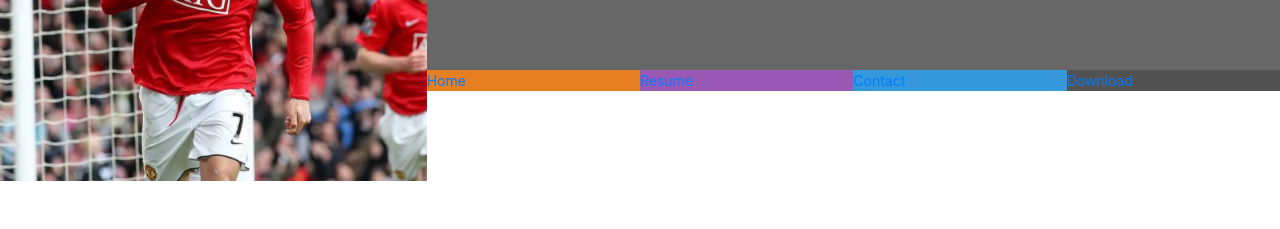
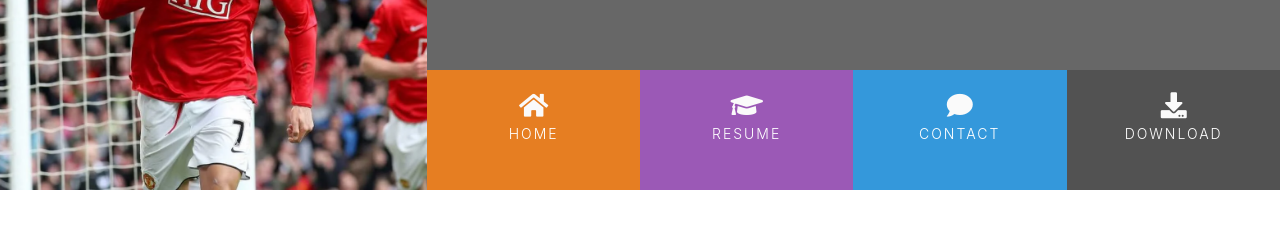
Before and after one commit to ConRdav/bootstrap-resume, a plain HTML site: page index.html in a window 1280 px wide. Shown: the part 179-408 px from the top of the page. Drawn offline with nearby package versions, Linux system fonts and the light colour scheme.

Commit message:
Add nav bar styling and hover.css effect

```diff
--- a/assets/css/style.css
+++ b/assets/css/style.css
@@ -21,7 +21,6 @@
 .ui-menu-color-download {
     background-color: #525252;
 }
-
 /*Heading*/
 
 header {
@@ -69,7 +68,49 @@ header {
     font-size: 0;
 }
 
+#nav {
+    margin: 0;
+}
+
 #nav li {
     font-size: 14px;
     padding: 0;
 }
+
+.menuitem {
+    height: 120px;
+    text-align: center;
+    padding: 0;
+}
+
+.menuitem a {
+    width: 100%;
+    text-decoration: none;
+    color: #fff;
+    height: 120px;
+}
+
+.menuitem a i {
+    padding-top: 22px;
+    display: block;
+    color: #fafafa;
+    font-size: 26px;
+}
+
+.menuitem span {
+    display: block;
+    width: 100%;
+    padding-top: 5px;
+    text-align: center;
+    text-transform: uppercase;
+    font-size: 14px;
+    font-weight: 300;
+    letter-spacing: 2px;
+}
+
+/*Hover.css*/
+
+.hvr-sweep-to-bottom:before {
+    background-color: rgba(0,0,0,0.2);
+    height: 120px;
+}
--- a/index.html
+++ b/index.html
@@ -6,6 +6,7 @@
     <meta name="viewport" content="width=device-width, initial-scale=1.0">
     <link rel="stylesheet" href="https://maxcdn.bootstrapcdn.com/bootstrap/4.2.1/css/bootstrap.min.css"/>
     <link rel="stylesheet" href="https://use.fontawesome.com/releases/v5.0.10/css/all.css" integrity="sha384-+d0P83n9kaQMCwj8F4RJB66tzIwOKmrdb46+porD/OvrJ+37WqIM7UoBtwHO6Nlg" crossorigin="anonymous">
+    <link rel="stylesheet" href="https://cdnjs.cloudflare.com/ajax/libs/hover.css/2.1.1/css/hover-min.css" type="text/css" />
     <link rel="stylesheet" href="assets/css/style.css">
     <title>Resumé</title>
 </head>
@@ -25,17 +26,17 @@
                 <div class="row no-gutters">
                     <div class="col">
                         <ul id="nav" class="list-inline menucontainer">
-                            <li class="col-6 col-sm-3 ui-menu-color-home list-inline-item">
-                                <a href="#"><span>Home</span></a>
+                            <li class="col-6 col-sm-3 ui-menu-color-home list-inline-item menuitem">
+                                <a href="#" class="hvr-sweep-to-bottom"><i class="fa fa-home" aria-hidden="true"></i><span>Home</span></a>
                             </li>
-                            <li class="col-6 col-sm-3 ui-menu-color-resume list-inline-item">
-                                <a href="#"><span>Resume</span></a>
+                            <li class="col-6 col-sm-3 ui-menu-color-resume list-inline-item menuitem">
+                                <a href="#" class="hvr-sweep-to-bottom"><i class="fa fa-graduation-cap" aria-hidden="true"></i><span>Resume</span></a>
                             </li>
-                            <li class="col-6 col-sm-3 ui-menu-color-contact list-inline-item">
-                                <a href="#"><span>Contact</span></a>
+                            <li class="col-6 col-sm-3 ui-menu-color-contact list-inline-item menuitem">
+                                <a href="#" class="hvr-sweep-to-bottom"><i class="fa fa-comment" aria-hidden="true"></i><span>Contact</span></a>
                             </li>
-                            <li class="col-6 col-sm-3 ui-menu-color-download list-inline-item">
-                                <a href="#"><span>Download</span></a>
+                            <li class="col-6 col-sm-3 ui-menu-color-download list-inline-item menuitem">
+                                <a href="#" class="hvr-sweep-to-bottom"><i class="fa fa-download" aria-hidden="true"></i><span>Download</span></a>
                             </li>
                         </ul>
                     </div>
```
